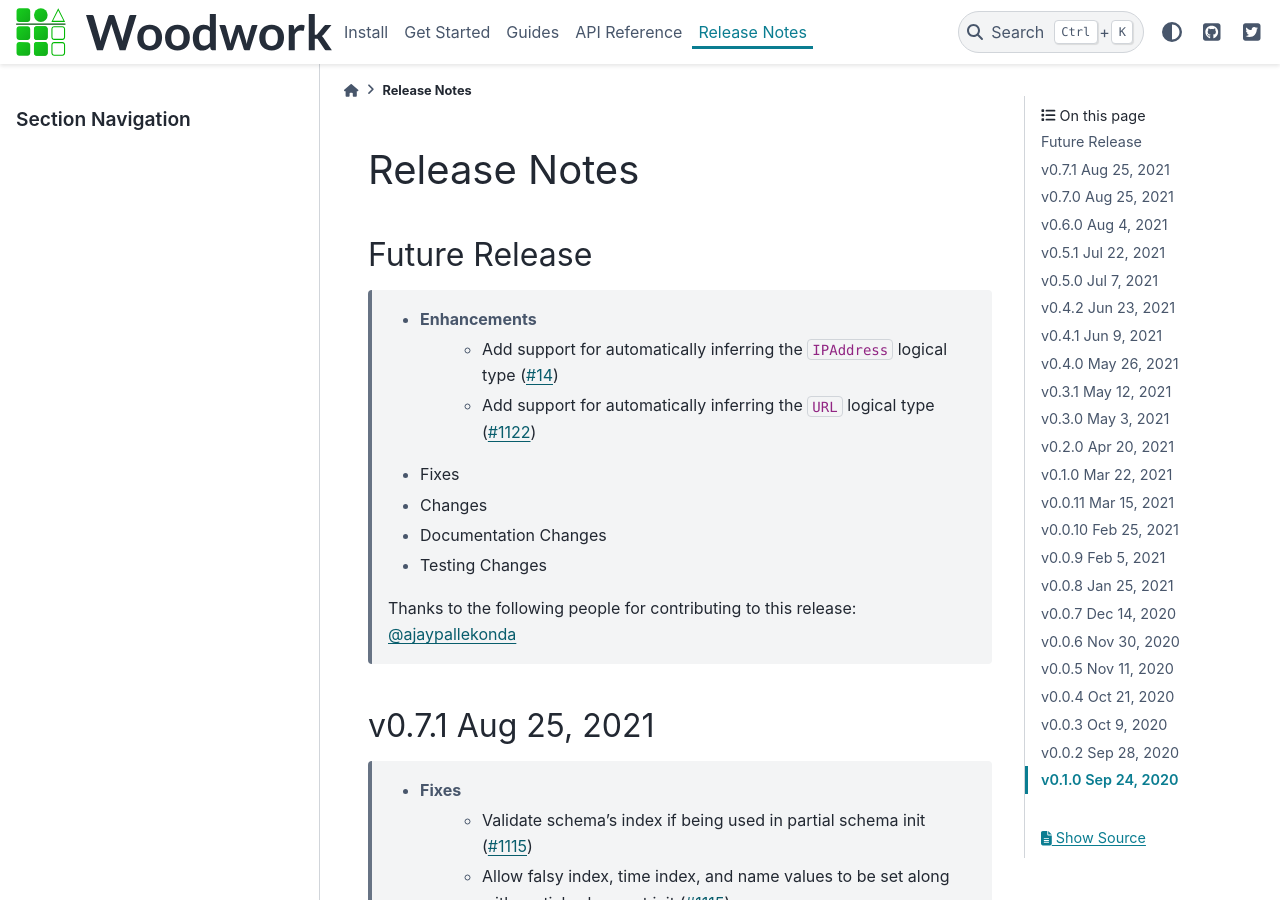
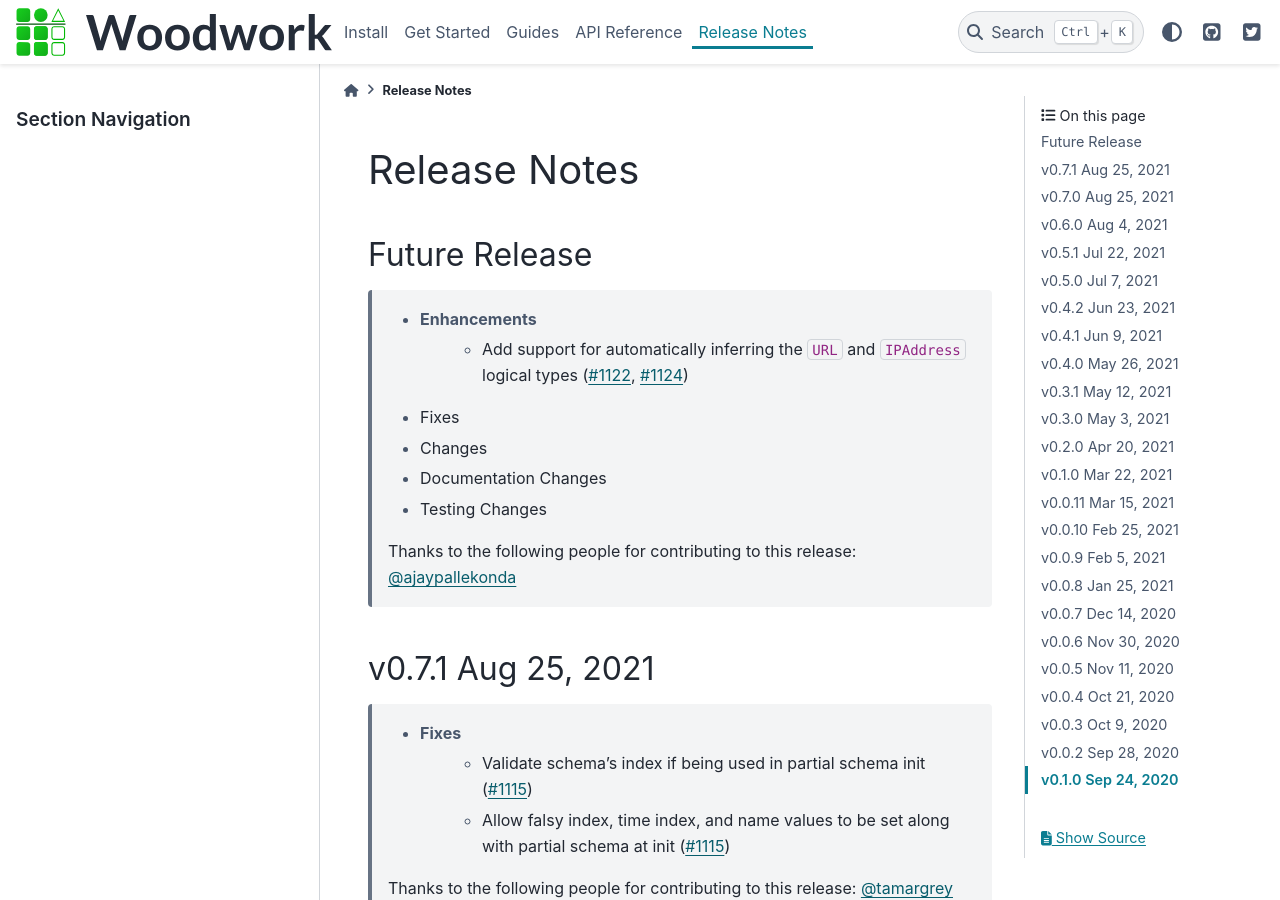
Before and after one commit to alteryx/woodwork, a Sphinx documentation site: the page built from docs/source/release_notes.rst, in a window 1280 px wide and 900 px high. Built offline with Sphinx 7.4.7 and the PyData theme 0.15.4, drawn with Linux system fonts in a browser that asks for light colours; comment, search, counter and statistics services are not loaded.

Commit message:
added new ipv6 regex and fixed documentation/release notes

```diff
--- a/docs/source/release_notes.rst
+++ b/docs/source/release_notes.rst
@@ -5,8 +5,7 @@ Release Notes
 Future Release
 ===============
     * Enhancements
-        * Add support for automatically inferring the ``IPAddress`` logical type (:pr:`14`)
-        * Add support for automatically inferring the ``URL`` logical type (:pr:`1122`)
+        * Add support for automatically inferring the ``URL`` and ``IPAddress`` logical types (:pr:`1122`, :pr:`1124`)
     * Fixes
     * Changes
     * Documentation Changes
```
Also changed, not shown: docs/source/guides/setting_config_options.ipynb, 1 other file.
